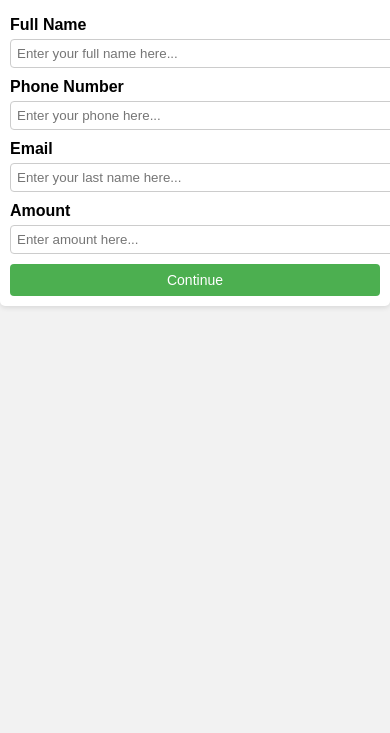
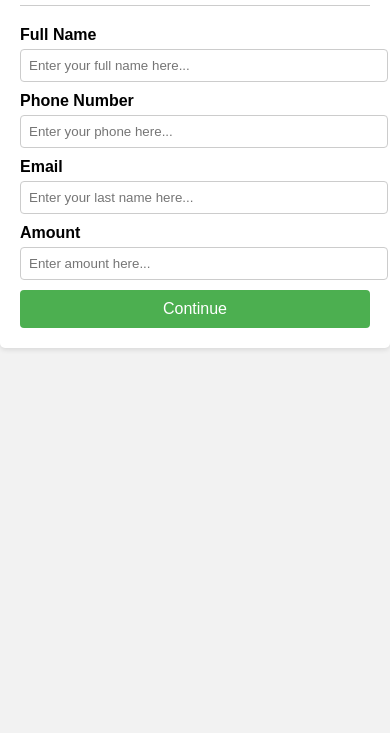
Before and after one commit to kenzi26/Flutterwave-Backend, a plain HTML site: page index.html in a window 390 px wide. Shown: the part 111-844 px from the top of the page. Drawn offline with Linux system fonts and the light colour scheme.

```diff
--- a/style.css
+++ b/style.css
@@ -57,31 +57,5 @@ body {
 
   input[type="submit"]:hover {
 	background-color: #45a049;
-  }
 
-  input[type="submit"]:focus {
-	outline: none;
-  }
-
-  input[type="submit"]:active {
-	background-color: #3e8e41;
-  }
-
-  /* Responsive Styles */
-
-  @media screen and (max-width: 600px) {
-	.main-content {
-	  max-width: 100%;
-	  padding: 10px;
-	}
-
-	input[type="text"],
-	input[type="number"] {
-	  padding: 6px;
-	}
-
-	input[type="submit"] {
-	  padding: 8px;
-	  font-size: 14px;
-	}
 }
```
Also changed, not shown: 1 other file.
